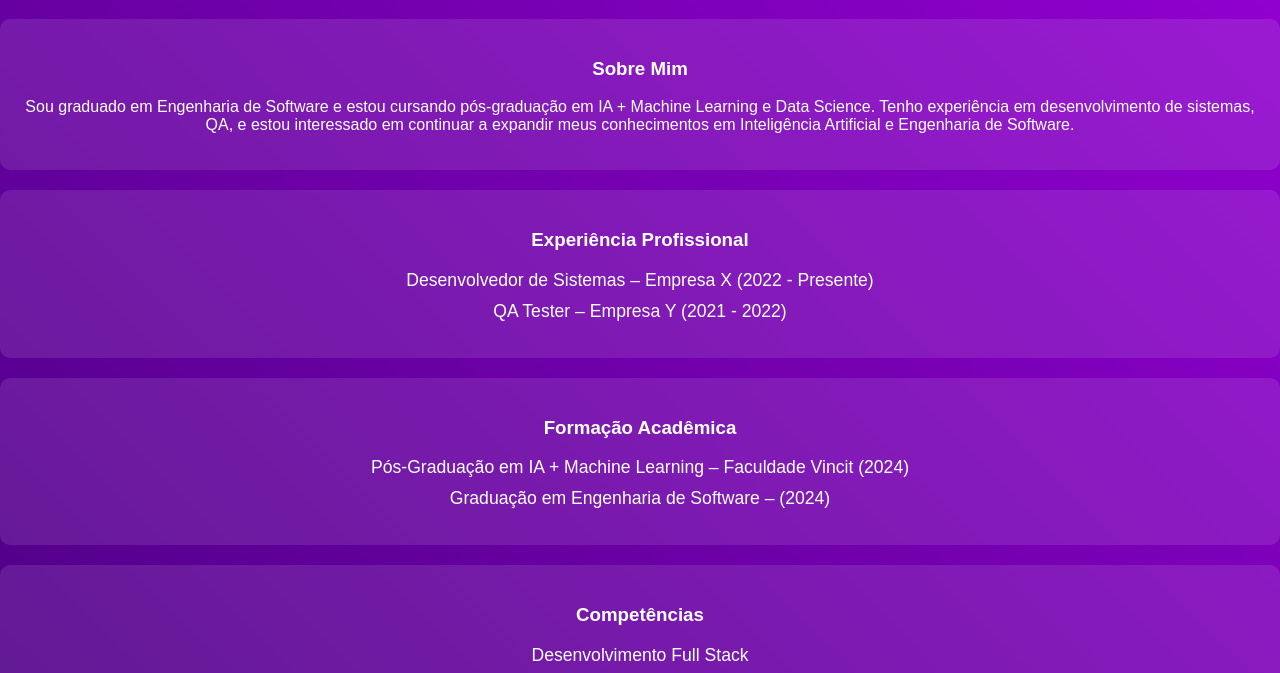
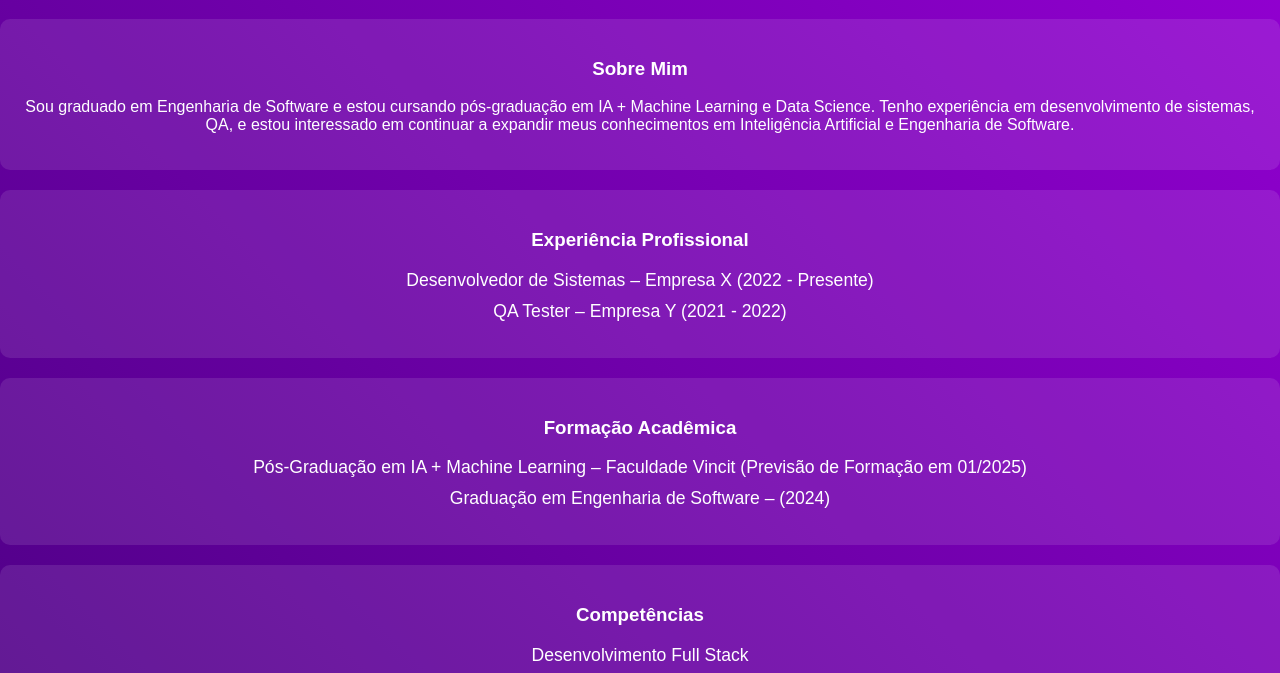
Before and after one commit to gilsonbs/site, a plain HTML site: page index.html in a window 1280 px wide. Shown: the part 114-787 px from the top of the page. Drawn offline with Linux system fonts and the light colour scheme.

Commit message:
Update index.html

```diff
--- a/index.html
+++ b/index.html
@@ -29,7 +29,7 @@
     <section class="education">
         <h3>Formação Acadêmica</h3>
         <ul>
-            <li>Pós-Graduação em IA + Machine Learning – Faculdade Vincit (2024)</li>
+            <li>Pós-Graduação em IA + Machine Learning – Faculdade Vincit (Previsão de Formação em 01/2025)</li>
             <li>Graduação em Engenharia de Software – (2024)</li>
         </ul>
     </section>
```
